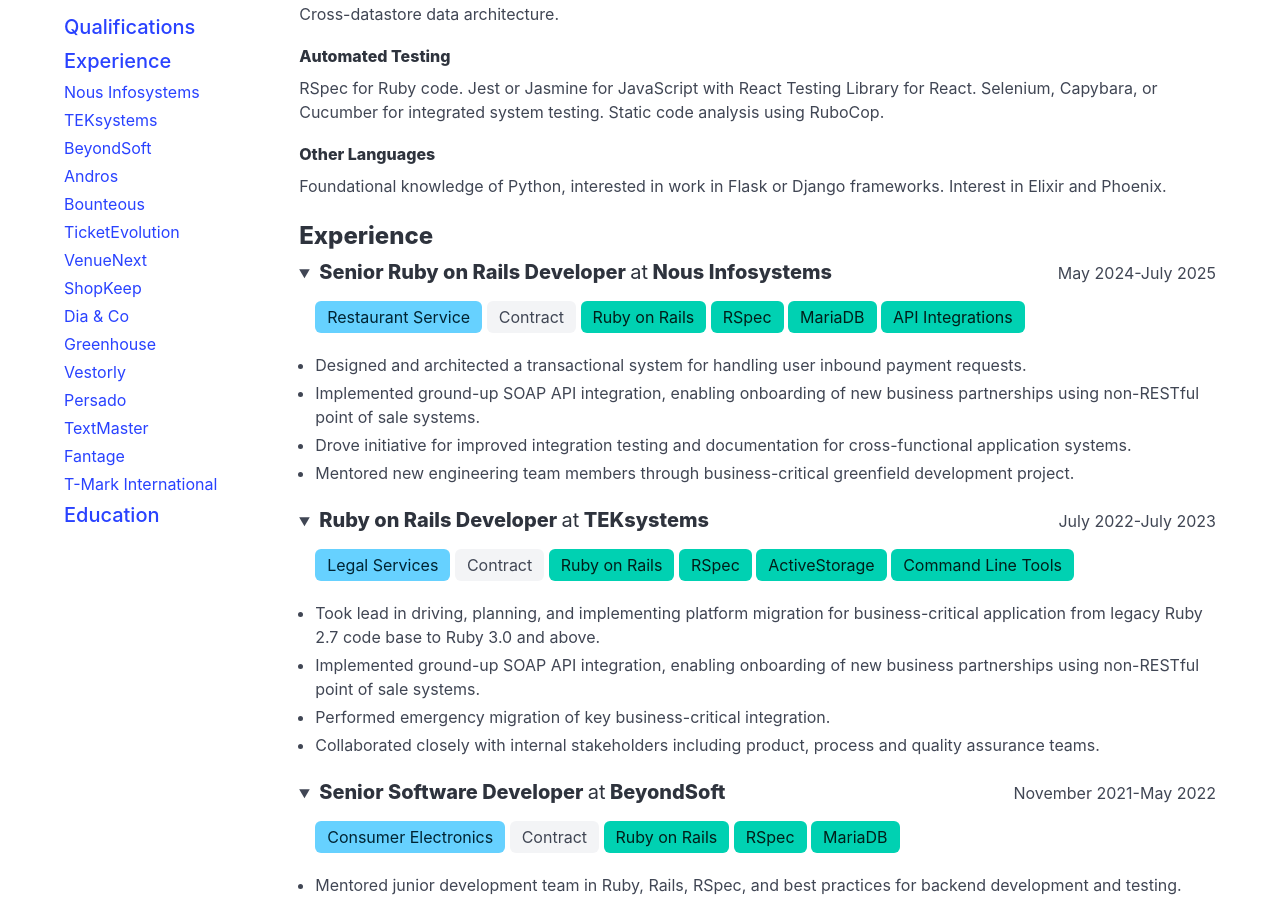
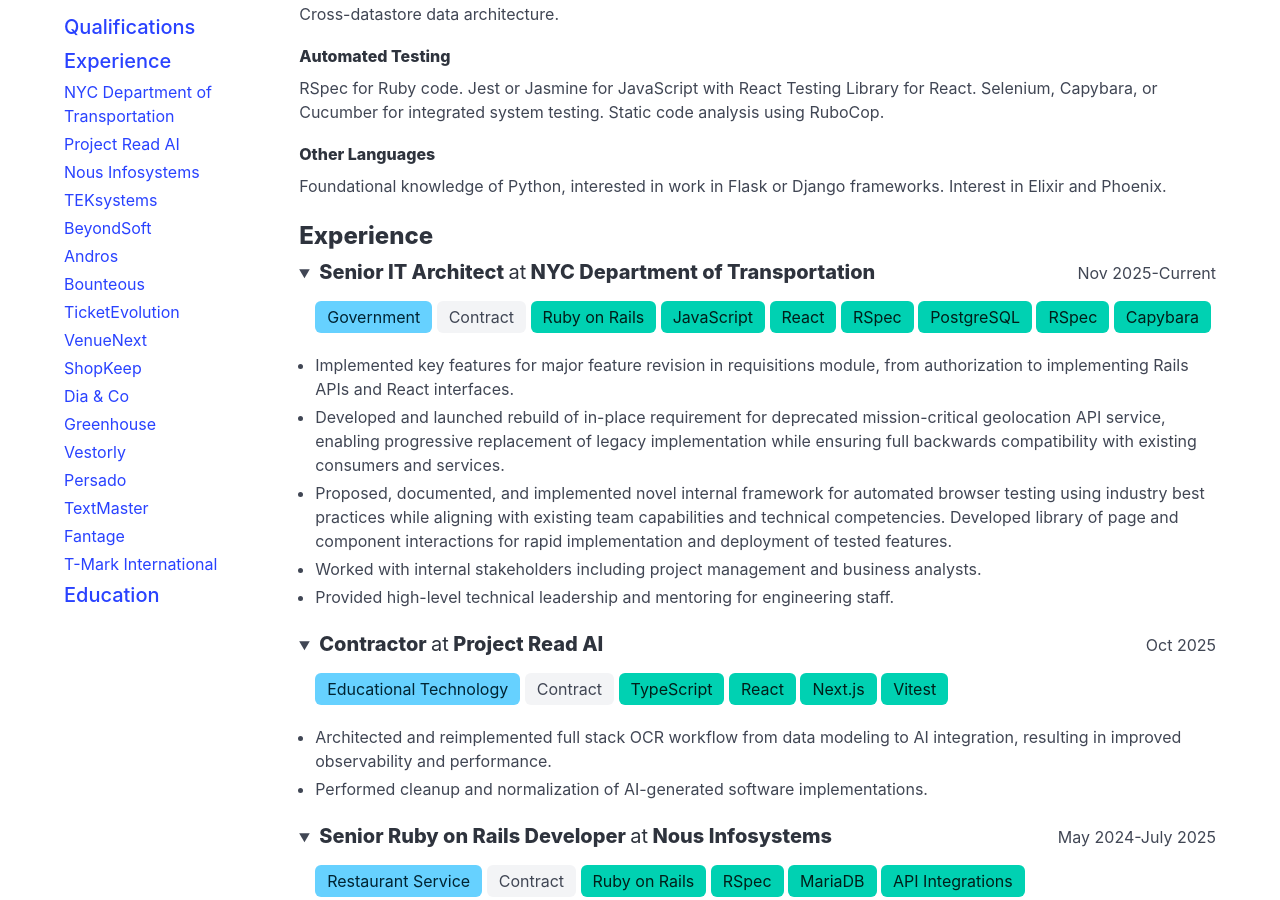
Before and after one commit to sleepingkingstudios/sleepingkingstudios.github.io, a Jekyll site: the page built from resume.md, in a window 1280 px wide and 900 px high, scrolled down 1592 px. Built offline with Jekyll 4.4.1, drawn with Linux system fonts in a browser that asks for light colours; some of the changed text lies outside the part shown.

Commit message:
Update portfolio and resume.

```diff
--- a/resume.md
+++ b/resume.md
@@ -12,6 +12,10 @@
   - label: Experience
     url: '#experience'
     children:
+      - label: NYC Department of Transportation
+        url: '#nyc-department-of-transportation'
+      - label: Project Read AI
+        url: '#project-read-ai'
       - label: Nous Infosystems
         url: '#nous-infosystems'
       - label: TEKsystems
@@ -160,6 +164,84 @@
 Foundational knowledge of Python, interested in work in Flask or Django frameworks. Interest in Elixir and Phoenix.
 
 <h1 id="experience" class="is-size-4">Experience</h1>
+
+<details open id="nyc-department-of-transportation" class="block job-history">
+  <summary>
+    <div class="columns ml-2">
+      <div class="column pb-0">
+        <h2 class="is-size-5 is-inline-block">
+          Senior&nbsp;IT&nbsp;Architect
+          <span class="is-inline-block has-text-weight-normal">at</span>
+          NYC&nbsp;Department&nbsp;of&nbsp;Transportation
+        </h2>
+      </div>
+      <div class="column is-one-quarter has-text-right-tablet">
+        Nov&nbsp;2025-Current
+      </div>
+    </div>
+  </summary>
+  <p class="job-history-tags">
+    <span class="tag is-info is-medium">Government</span>
+    <span class="tag is-medium">Contract</span>
+    <span class="tag is-primary is-medium">Ruby on Rails</span>
+    <span class="tag is-primary is-medium">JavaScript</span>
+    <span class="tag is-primary is-medium">React</span>
+    <span class="tag is-primary is-medium">RSpec</span>
+    <span class="tag is-primary is-medium">PostgreSQL</span>
+    <span class="tag is-primary is-medium">RSpec</span>
+    <span class="tag is-primary is-medium">Capybara</span>
+  </p>
+  <ul class="ml-4">
+    <li>
+      Implemented key features for major feature revision in requisitions module, from authorization to implementing Rails APIs and React interfaces.
+    </li>
+    <li>
+      Developed and launched rebuild of in-place requirement for deprecated mission-critical geolocation API service, enabling progressive replacement of legacy implementation while ensuring full backwards compatibility with existing consumers and services.
+    </li>
+    <li>
+      Proposed, documented, and implemented novel internal framework for automated browser testing using industry best practices while aligning with existing team capabilities and technical competencies. Developed library of page and component interactions for rapid implementation and deployment of tested features.
+    </li>
+    <li>
+      Worked with internal stakeholders including project management and business analysts.
+    </li>
+    <li>
+      Provided high-level technical leadership and mentoring for engineering staff.
+    </li>
+  </ul>
+</details>
+
+<details open id="project-read-ai" class="block job-history">
+  <summary>
+    <div class="columns ml-2">
+      <div class="column pb-0">
+        <h2 class="is-size-5 is-inline-block">
+          Contractor
+          <span class="is-inline-block has-text-weight-normal">at</span>
+          Project&nbsp;Read&nbsp;AI
+        </h2>
+      </div>
+      <div class="column is-one-quarter has-text-right-tablet">
+        Oct&nbsp;2025
+      </div>
+    </div>
+  </summary>
+  <p class="job-history-tags">
+    <span class="tag is-info is-medium">Educational Technology</span>
+    <span class="tag is-medium">Contract</span>
+    <span class="tag is-primary is-medium">TypeScript</span>
+    <span class="tag is-primary is-medium">React</span>
+    <span class="tag is-primary is-medium">Next.js</span>
+    <span class="tag is-primary is-medium">Vitest</span>
+  </p>
+  <ul class="ml-4">
+    <li>
+      Architected and reimplemented full stack OCR workflow from data modeling to AI integration, resulting in improved observability and performance.
+    </li>
+    <li>
+      Performed cleanup and normalization of AI-generated software implementations.
+    </li>
+  </ul>
+</details>
 
 <details open id="nous-infosystems" class="block job-history">
   <summary>
```
Also changed, not shown: other parts of resume.md (+1 -1 lines), portfolio/index.md (+40 -0 lines).
